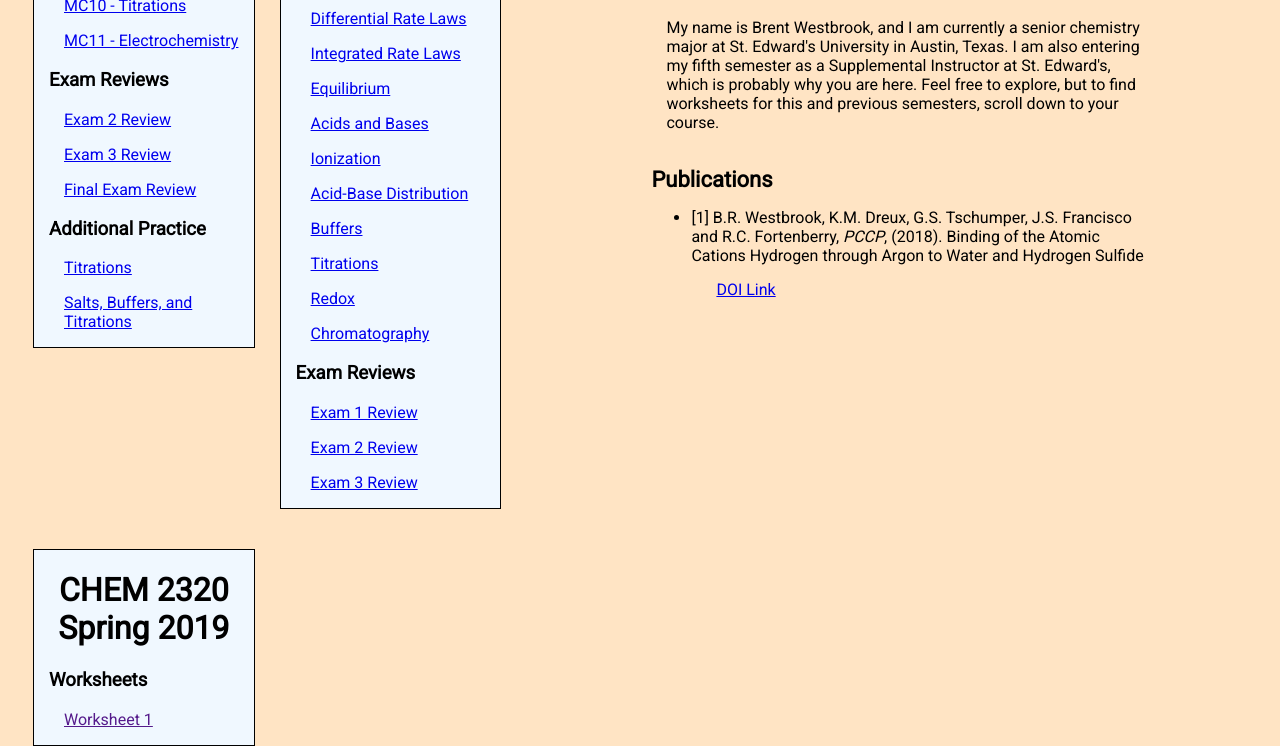
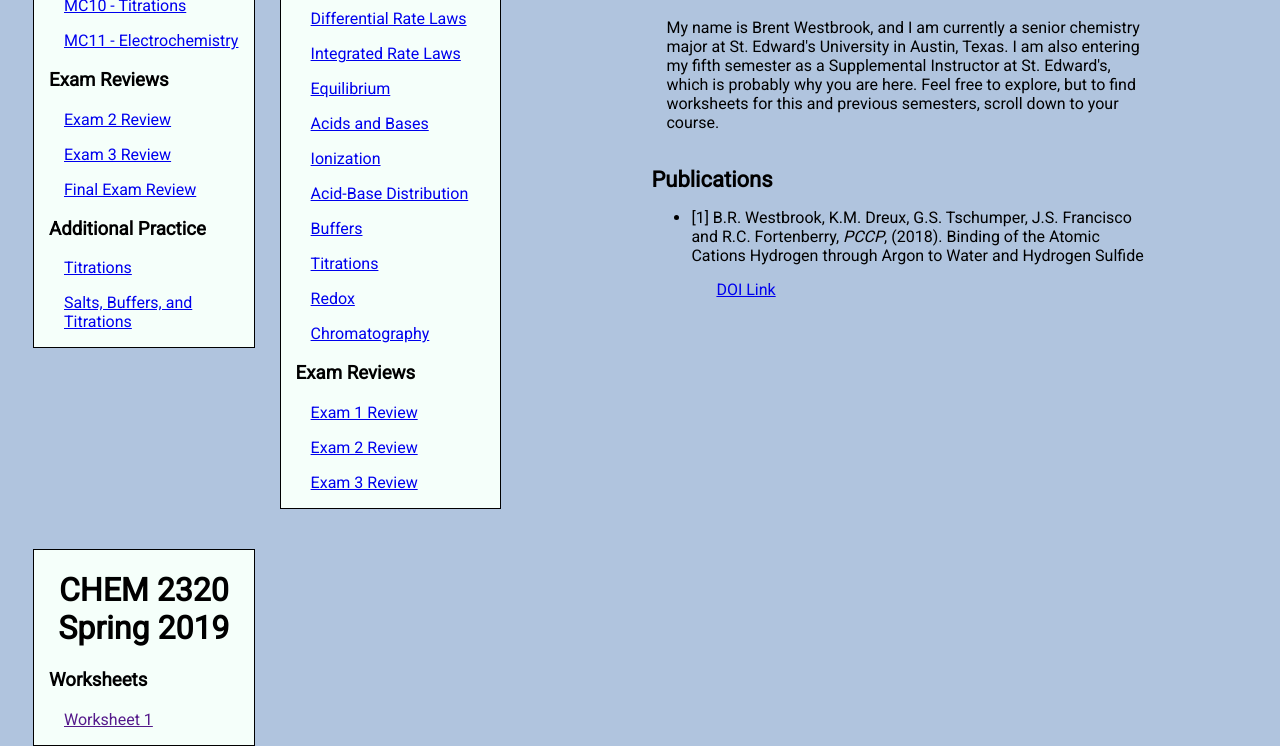
Before and after one commit to ntBre/bwestbro.com, a PHP site: page / in a window 1280 px wide. Shown: the part 482-1228 px from the top of the page. Run offline with PHP 8.4, Linux system fonts and the light colour scheme.

Commit message:
new color

```diff
--- a/site.css
+++ b/site.css
@@ -1,6 +1,6 @@
 body {
 	font-family: Roboto;
-	background-color: bisque;
+	background-color: lightsteelblue;
 }
 
 h1 {
@@ -63,7 +63,7 @@ h1 {
 	width: 15%;
 	padding-left: 15px;
 	padding-right: 15px;
-	background-color: aliceblue;
+	background-color: mintcream;
 	margin-left: 25px;
 	display: inline-block;
 }
```
